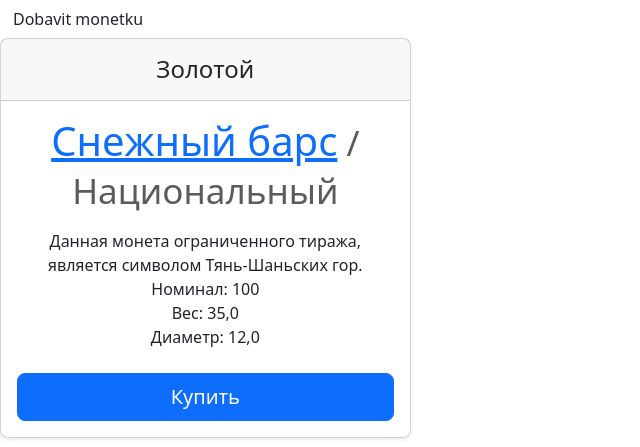
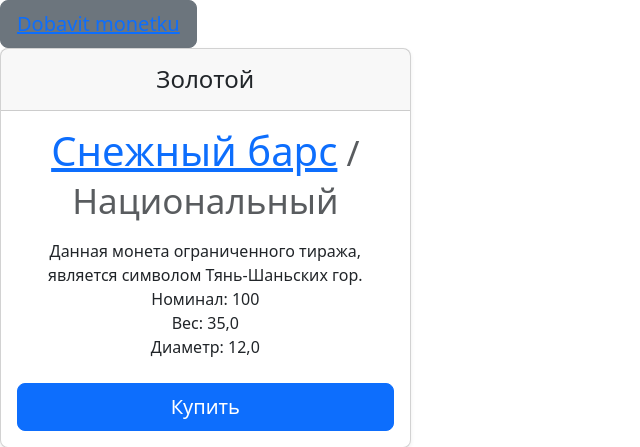
Before and after one commit to Kairat-Baigazakov/Numizmat, a Django app: page / in a window 1280 px wide. Shown: the part 72-519 px from the top of the page, without its empty margins (0-640 px from the left). Run offline with Django 5.2, Linux system fonts and the light colour scheme; a user stored in the database is signed in; data comes from the database, SQL or seed files in the repository.

Commit message:
Update index.html
Add coin button

```diff
--- a/app/templates/app/index.html
+++ b/app/templates/app/index.html
@@ -8,7 +8,7 @@
 {% block content %}
 
 {% if user.is_authenticated %}
-<a class="btn btn-default" href="{% url 'coin_add' %}">Dobavit monetku</a>
+<button class="btn btn-secondary btn-lg" type="button" ><a href="{% url 'coin_add' %}">Dobavit monetku</a></button>
 {% endif %}
 
 {% for coin in coins %}
```
